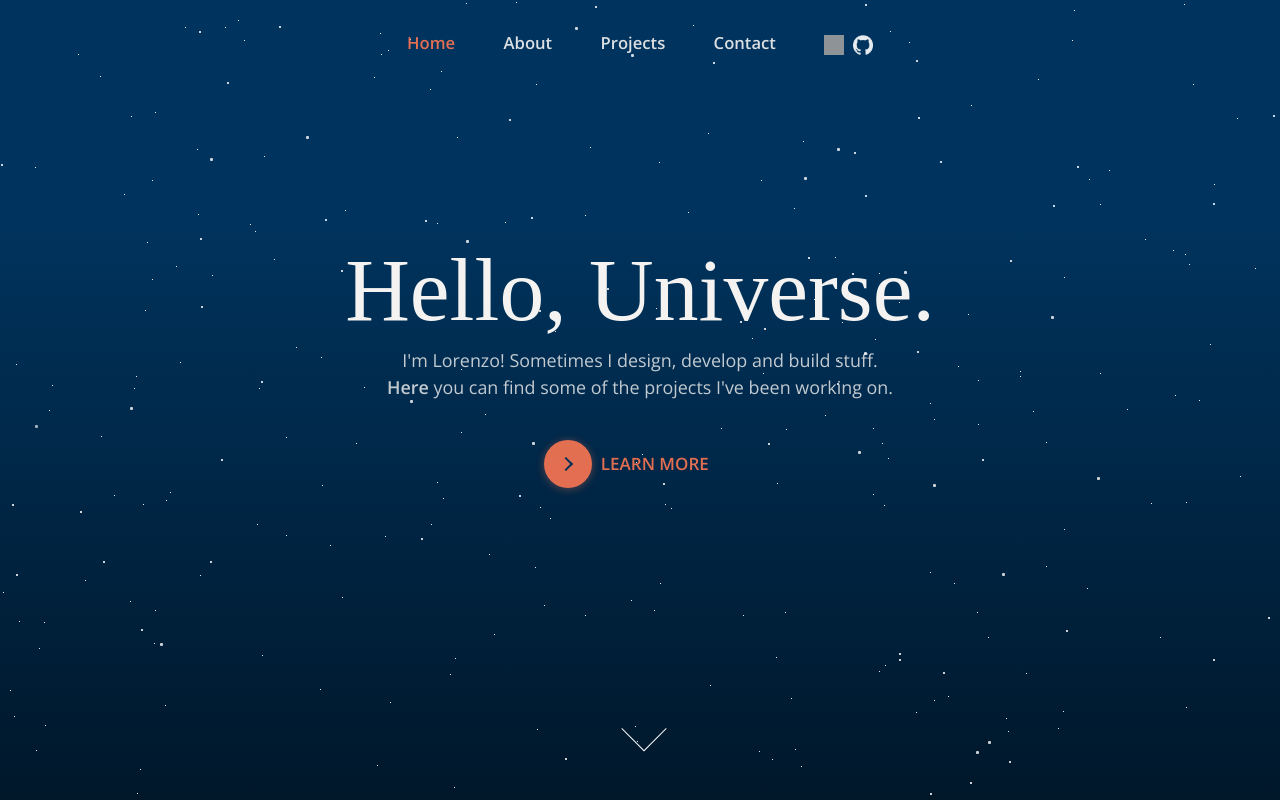
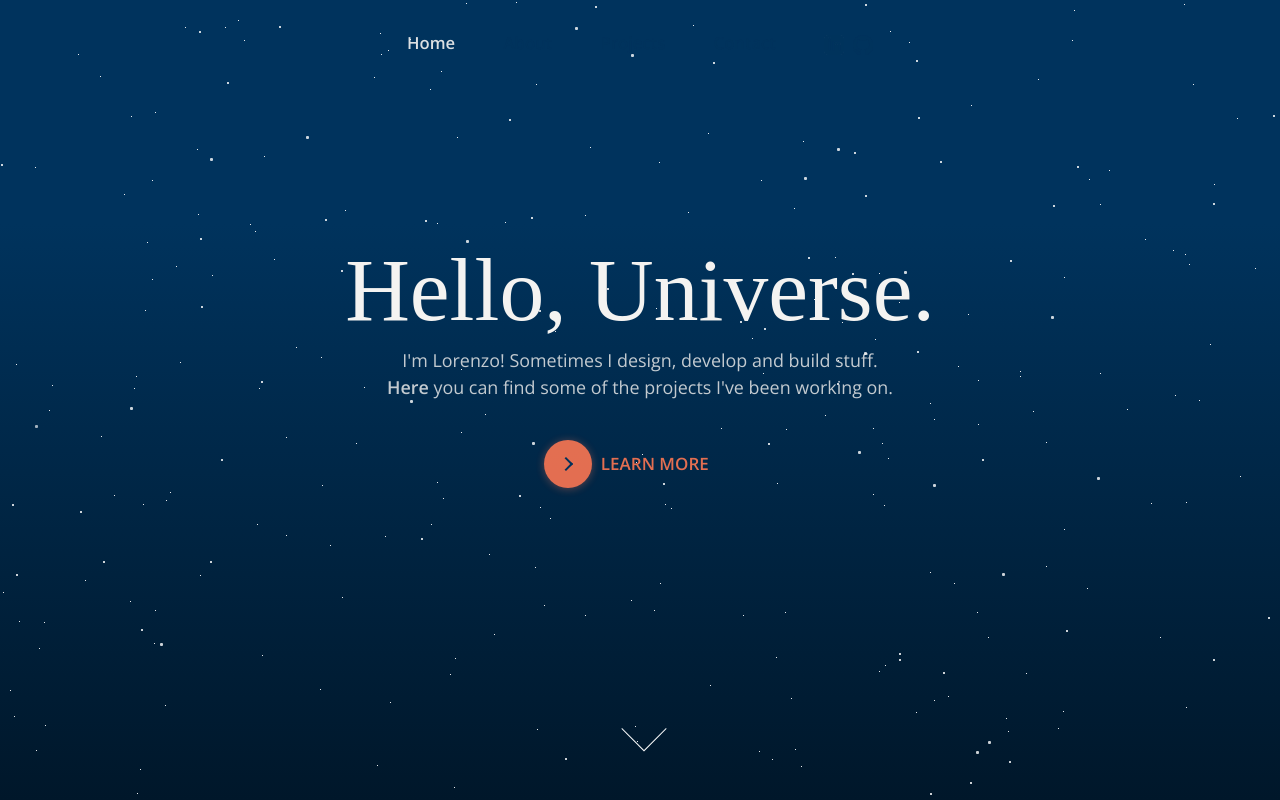
Before and after one commit to lorenzosani/lorenzosani.com, a Django app: page / in a window 1280 px wide. Run offline with Django 3.2, Linux system fonts and the light colour scheme; data comes from the database, SQL or seed files in the repository; data that the repository does not hold is empty; some libraries are stand-ins or nearby versions; some web fonts are replaced; grey boxes are pictures that could not be loaded.

Commit message:
UI fixes

```diff
--- a/static/script.js
+++ b/static/script.js
@@ -40,23 +40,6 @@ $(document).ready(() => {
     $(".navigation, #scroll a span").css("opacity", "1");
   }, 2000);
 
-  // Navbar toggle open and close nav styles on click
-  let nav = $(".nav-toggle");
-  nav.click(() => {
-    $(".nav-list").slideToggle();
-    if (nav.hasClass("active")) {
-      nav.removeClass("active");
-    } else {
-      nav.addClass("active");
-    }
-  });
-  $(".nav-list li a").click(() => {
-    if ($("body").width() <= 769) {
-      nav.removeClass("active");
-      $("nav ul").slideToggle();
-    }
-  });
-
   // Sections appear and disappear animation
   homeDisappear = () => {
     $("#home").addClass("disappearBg");
@@ -96,6 +79,10 @@ $(document).ready(() => {
   };
   contactDisappear = () => {
     $("#nav-contact").css("top", "-10px").css("opacity", 0);
+    setTimeout(() => {
+      $("#nav-projects").css("top", "0").css("opacity", 1);
+      $(".padding-sides");
+    }, 600);
   };
 
   // Mouse wheel scroll animation
--- a/static/style.css
+++ b/static/style.css
@@ -799,7 +799,7 @@ button:hover .button-text {
   }
   #about-text {
     margin-top: 30px;
-    font-size: 2.25vh;
+    font-size: 2.2vh;
     max-width: 100%;
     bottom: auto;
     top: 100px;
@@ -838,21 +838,12 @@ button:hover .button-text {
     margin: 20px 0;
     padding: 0 15px;
     line-height: 45px;
-    color: #00335d !important;
   }
   nav ul li ul li a {
     padding-left: 30px;
   }
   .nav-dropdown {
     position: static;
-  }
-  .text-hover:focus,
-  .text-hover:hover {
-    color: #00335d !important;
-  }
-  .text-hover:after {
-    background-color: #00335d !important;
-    height: 5px;
   }
   .padding-top {
     margin-top: 25vh;
@@ -870,7 +861,7 @@ button:hover .button-text {
   }
   .project-card {
     opacity: 1;
-    width: 200px;
+    width: 250px;
     height: 70vh;
     margin-top: -5vh;
     box-shadow: -5px 2px 5px rgba(0, 51, 93, 0.4);
@@ -888,6 +879,6 @@ button:hover .button-text {
     font-size: 4vw;
   }
   .card-text {
-    font-size: 3vw;
+    font-size: 3.5vw;
   }
 }
--- a/templates/website/about.html
+++ b/templates/website/about.html
@@ -9,8 +9,8 @@
         <a href="#main" onclick="menuToggle('about'), animateSection('about', 'main')"
           class="text-hover text-hover-linethrough-goes-right blue">Home</a>
       </li>
-      <li>
-        <a href="#!" class="text-hover text-hover-linethrough-goes-right white">About</a>
+      <li class="white-active text-hover white">
+        About
       </li>
       <li>
         <a href="#projects" onclick="menuToggle('about'), animateSection('about', 'projects')" class="text-hover text-hover-linethrough-goes-right blue">Projects</a>
--- a/templates/website/index.html
+++ b/templates/website/index.html
@@ -15,16 +15,16 @@
     <div class="nav-container sticky-top">
       <nav>
         <div class="nav-mobile">
-          <a class="nav-toggle" href="#!"><span></span></a>
+          <a class="nav-toggle" id="nav-toggle" href="#!" onclick="menuToggle('nav')"><span></span></a>
         </div>
-        <ul class="nav-list">
-          <li class="active text-hover white">Home</li>
-          <li><a href="#about" onclick="animateSection('main', 'about')" class="text-hover text-hover-linethrough-goes-right white">About</a></li>
-          <li><a href="#projects" onclick="animateSection('main', 'projects')" class="text-hover text-hover-linethrough-goes-right white">Projects</a></li>
-          <li><a href="#contact" onclick="animateSection('main', 'contact')" class="text-hover text-hover-linethrough-goes-right white">Contact</a></li>
+        <ul class="nav-list" id="nav-list">
+          <li class="white-active text-hover white">Home</li>
+          <li><a href="#about" onclick="menuToggle('nav'), animateSection('main', 'about')" class="text-hover text-hover-linethrough-goes-right blue">About</a></li>
+          <li><a href="#projects" onclick="menuToggle('nav'), animateSection('main', 'projects')" class="text-hover text-hover-linethrough-goes-right blue">Projects</a></li>
+          <li><a href="#contact" onclick="menuToggle('nav'), animateSection('main', 'contact')" class="text-hover text-hover-linethrough-goes-right blue">Contact</a></li>
           <li>
-            <a href="https://www.linkedin.com/in/lorenzo-sani/" target="_blank" class="white text-hover text-hover-linethrough-goes-right"><img src="{% static 'linkedin.png' %}" height="20px" width="20px"></a>&nbsp;
-            <a href="https://www.github.com/lorenzosani/" target="_blank" class="white text-hover text-hover-linethrough-goes-right"><img src="{% static 'github.png' %}" height="20px" width="20px"></a>
+            <a href="https://www.linkedin.com/in/lorenzo-sani/" target="_blank" class="white text-hover text-hover-linethrough-goes-right"><img src="{% static 'linkedin-blue.png' %}" height="20px" width="20px"></a>&nbsp;
+            <a href="https://www.github.com/lorenzosani/" target="_blank" class="white text-hover text-hover-linethrough-goes-right"><img src="{% static 'github-blue.png' %}" height="20px" width="20px"></a>
           </li>
         </ul>
       </nav>
@@ -57,4 +57,15 @@
   <div class="section" id="contact-section"></div>
   <div class="section"></div>
 </div>
+<script>
+  menuToggle = (section) => {
+    let nav = $(`#${section}-toggle`);
+    $(`#${section}-list`).slideToggle();
+    if (nav.hasClass("active")) {
+      nav.removeClass("active");
+    } else {
+      nav.addClass("active");
+    }
+  }
+</script>
 {% endblock %}
--- a/templates/website/projects.html
+++ b/templates/website/projects.html
@@ -7,20 +7,20 @@
         <ul class="nav-list" id="projects-list">
             <li>
                 <a href="#main" onclick="menuToggle('projects'), animateSection('projects', 'main')"
-                class="text-hover text-hover-linethrough-goes-right white">Home</a>
+                class="text-hover text-hover-linethrough-goes-right blue">Home</a>
             </li>
             <li>
-                <a href="#about" onclick="menuToggle('projects'), animateSection('projects', 'about')" class="text-hover text-hover-linethrough-goes-right white">About</a>
+                <a href="#about" onclick="menuToggle('projects'), animateSection('projects', 'about')" class="text-hover text-hover-linethrough-goes-right blue">About</a>
+            </li>
+            <li class="white-active text-hover white">
+                Projects
             </li>
             <li>
-                <a href="#!" class="active text-hover text-hover-linethrough-goes-right orange">Projects</a>
-            </li>
-            <li>
-                <a href="#contact" onclick="menuToggle('projects'), animateSection('projects', 'contact')" class="text-hover text-hover-linethrough-goes-right white">Contact</a>
+                <a href="#contact" onclick="menuToggle('projects'), animateSection('projects', 'contact')" class="text-hover text-hover-linethrough-goes-right blue">Contact</a>
             </li>
           <li>
-            <a href="https://www.linkedin.com/in/lorenzo-sani/" target="_blank" class="white text-hover text-hover-linethrough-goes-right"><img src="{% static 'linkedin.png' %}" height="20px" width="20px"></a>&nbsp;
-            <a href="https://www.github.com/lorenzosani/" target="_blank" class="white text-hover text-hover-linethrough-goes-right"><img src="{% static 'github.png' %}" height="20px" width="20px"></a>
+            <a href="https://www.linkedin.com/in/lorenzo-sani/" target="_blank" class="white text-hover text-hover-linethrough-goes-right"><img src="{% static 'linkedin-blue.png' %}" height="20px" width="20px"></a>&nbsp;
+            <a href="https://www.github.com/lorenzosani/" target="_blank" class="white text-hover text-hover-linethrough-goes-right"><img src="{% static 'github-blue.png' %}" height="20px" width="20px"></a>
           </li>
         </ul>
     </nav>
```
